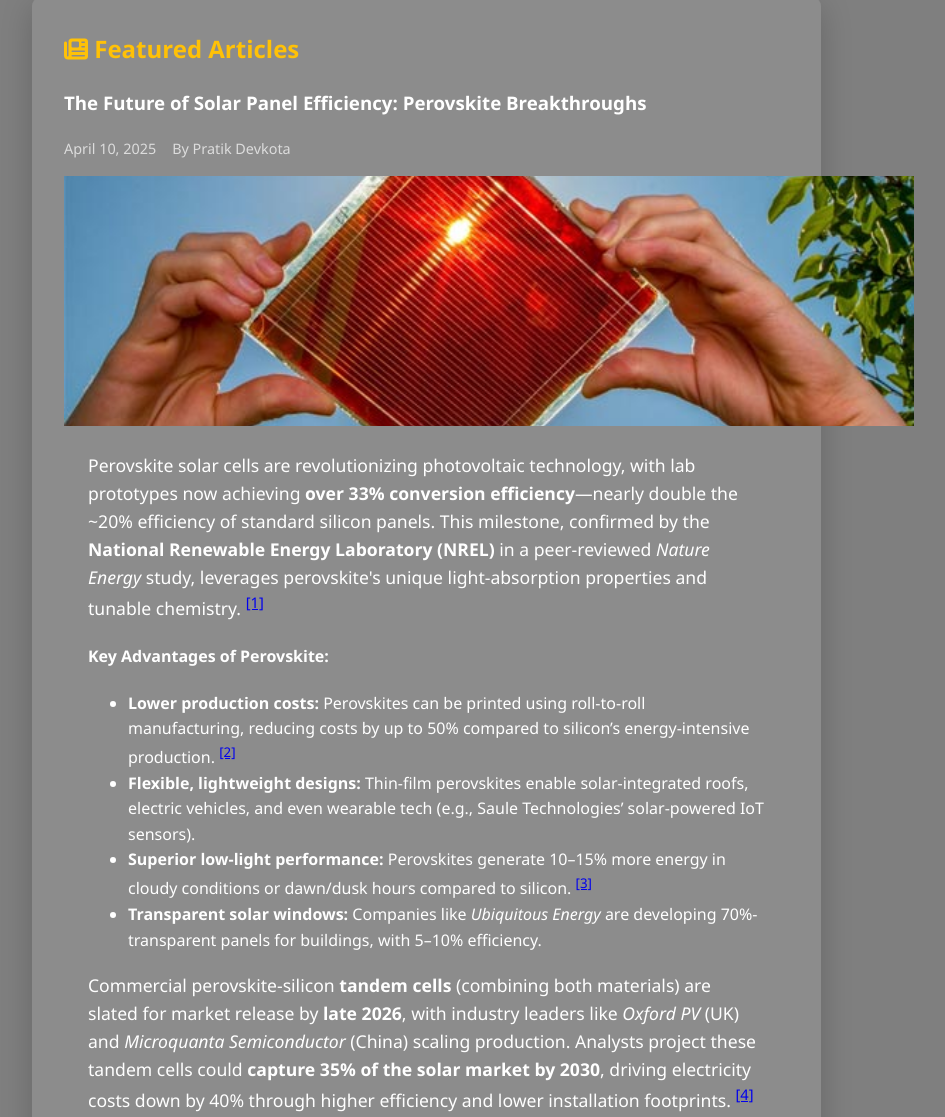
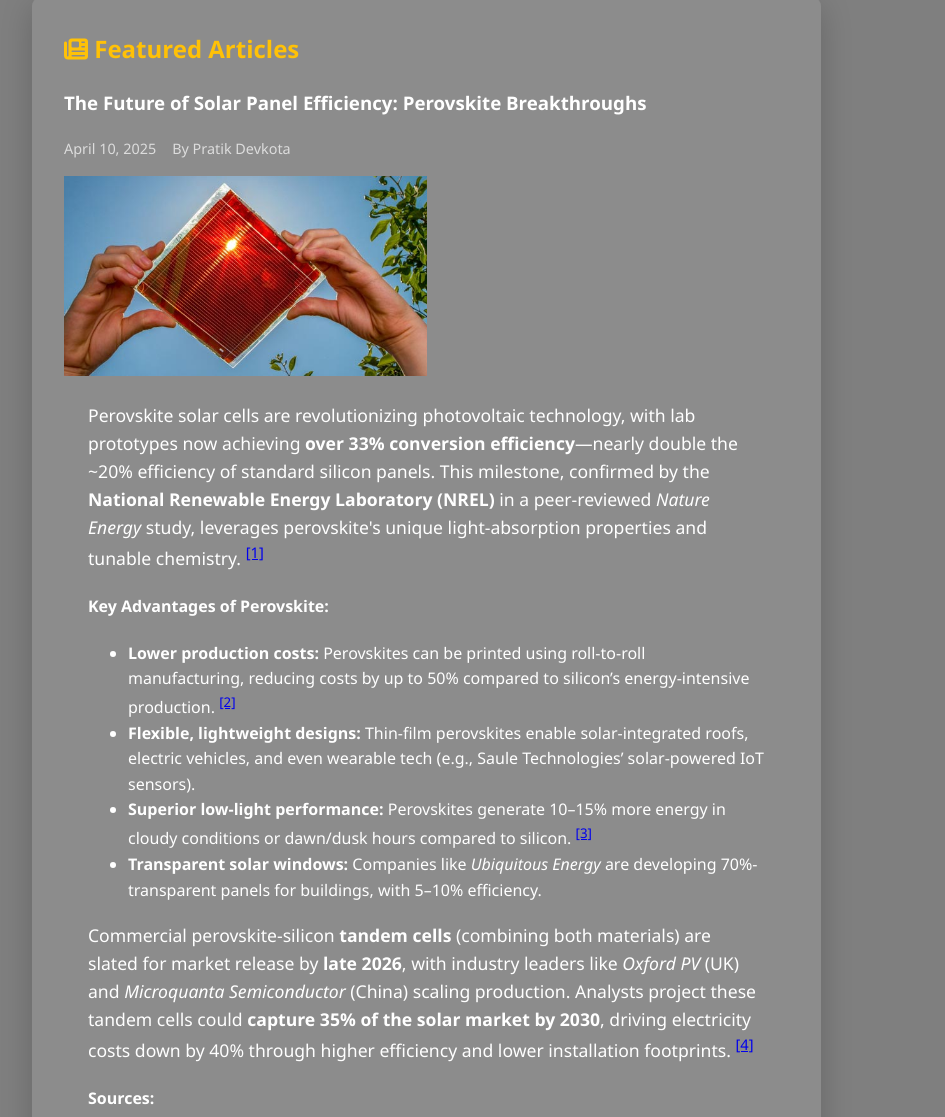
Before and after one commit to PratikCodesProfessionally/PratikCodesProfessionally.github.io, a plain HTML site: page index.html in a window 1280 px wide. Shown: the part 3067-4184 px from the top of the page, without its empty margins (32-977 px from the left). Drawn offline with nearby package versions, Linux system fonts and the light colour scheme; files whose address does not match are found by name.

Commit message:
Update StyleSheet1.css

```diff
--- a/RenewableEnergyNexus/css/StyleSheet1.css
+++ b/RenewableEnergyNexus/css/StyleSheet1.css
@@ -763,12 +763,10 @@ footer {
 
 .article-image {
 
-    height: 250px;
+     width: 50%;
+    height: 200px;
     object-fit: cover;
-    margin-bottom: 1rem;
-     max-width: 850px;
-     width: 150%;
-     margin:0 auto;
+    margin-bottom: 0 auto;
 }
 
 .article-content {
```
